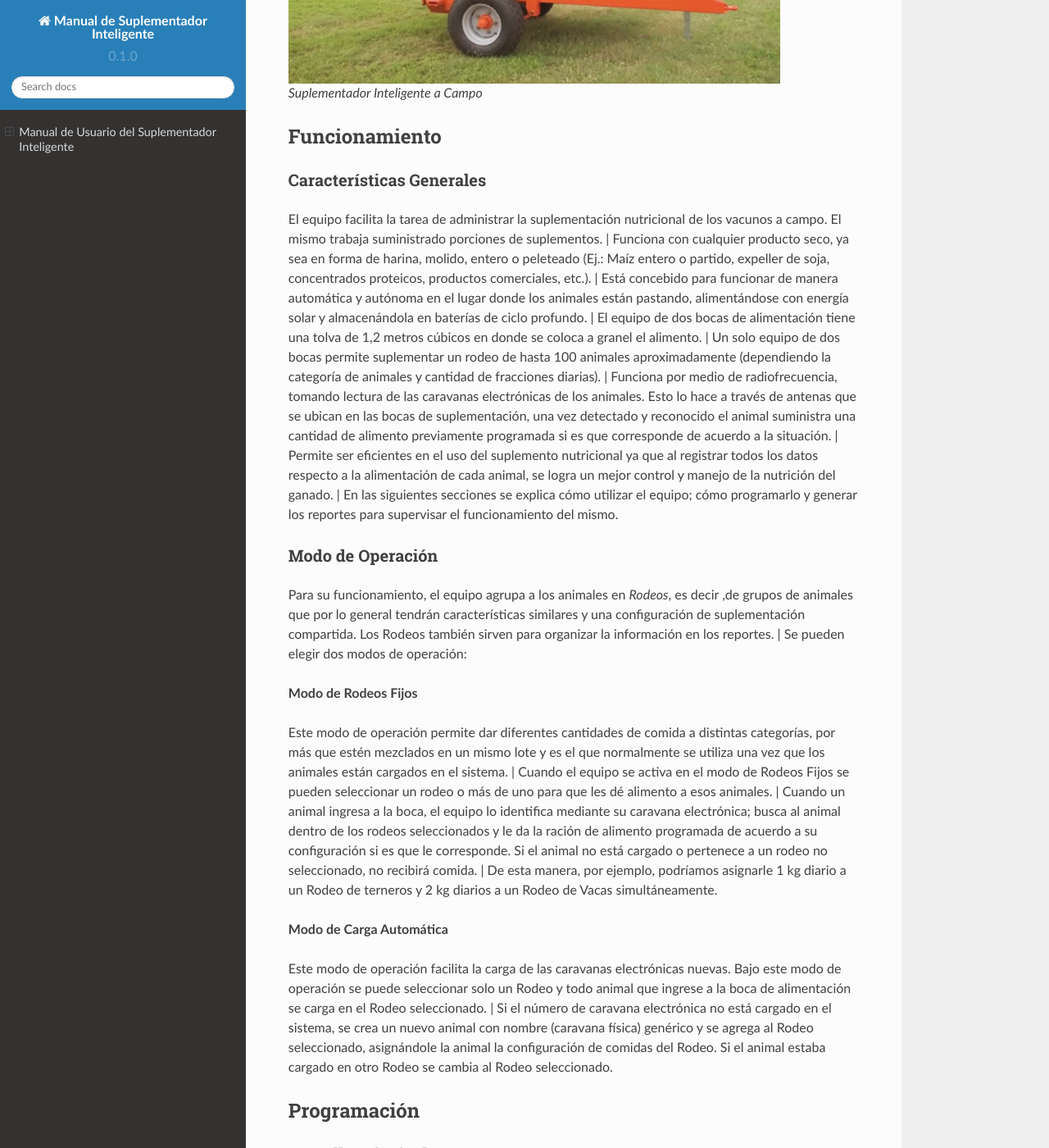
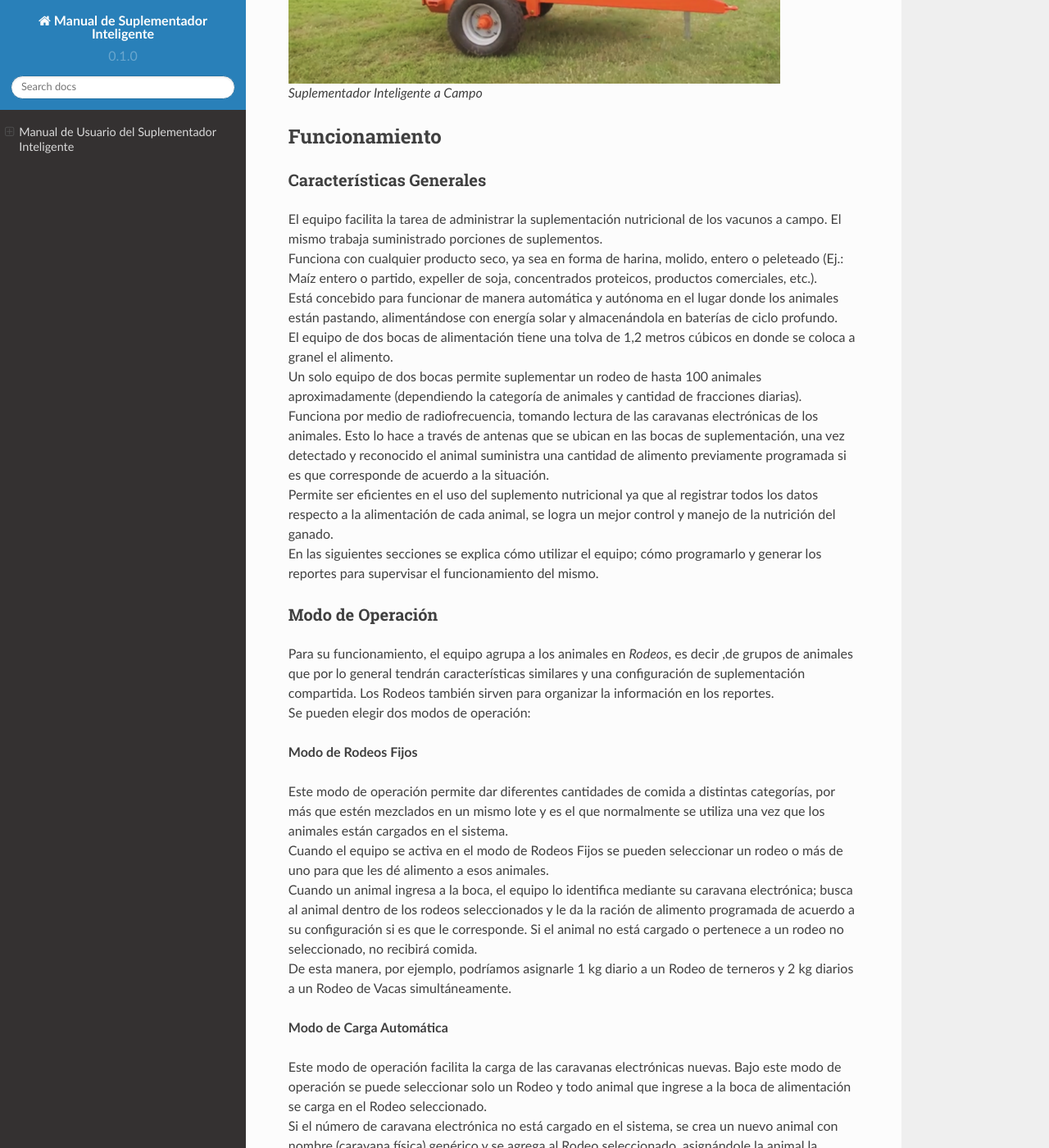
Before and after one commit to joseluperi/Manual-Suplementador, a Sphinx documentation site: the page built from docs/source/index.rst, in a window 1280 px wide and 1400 px high, scrolled down 1433 px. Shown: the whole window at 82% size. Built offline with Sphinx 7.4.7 and the Read the Docs theme 2.0.0, drawn with Linux system fonts in a browser that asks for light colours; some of the changed text lies outside the part shown.

Commit message:
Update index.rst

```diff
--- a/docs/source/index.rst
+++ b/docs/source/index.rst
@@ -48,7 +48,7 @@ Funcionamiento
 Características Generales
 -------------------------
 
-El equipo facilita la tarea de administrar la suplementación nutricional de los vacunos a campo. El mismo trabaja suministrado porciones de suplementos.
+| El equipo facilita la tarea de administrar la suplementación nutricional de los vacunos a campo. El mismo trabaja suministrado porciones de suplementos.
 | Funciona con cualquier producto seco, ya sea en forma de harina, molido, entero o peleteado (Ej.: Maíz entero o partido, expeller de soja,  concentrados proteicos, productos comerciales, etc.).
 | Está concebido para funcionar de manera automática y autónoma en el lugar donde los animales están pastando, alimentándose con energía solar y almacenándola en baterías de ciclo profundo.
 | El equipo de dos bocas de alimentación tiene una tolva de 1,2 metros cúbicos en donde se coloca a granel el alimento.
@@ -60,12 +60,12 @@ El equipo facilita la tarea de administrar la suplementación nutricional de los
 Modo de Operación
 -----------------
 
-Para su funcionamiento, el equipo agrupa a los animales en *Rodeos*, es decir ,de grupos de animales que por lo general tendrán características similares y una configuración de suplementación compartida. Los Rodeos también sirven para organizar la información en los reportes.
+| Para su funcionamiento, el equipo agrupa a los animales en *Rodeos*, es decir ,de grupos de animales que por lo general tendrán características similares y una configuración de suplementación compartida. Los Rodeos también sirven para organizar la información en los reportes.
 | Se pueden elegir dos modos de operación:
 
 **Modo de Rodeos Fijos**
 
-Este modo de operación permite dar diferentes cantidades de comida a distintas categorías, por más que estén mezclados en un mismo lote y es el que normalmente se utiliza una vez que los animales están cargados en el sistema.
+| Este modo de operación permite dar diferentes cantidades de comida a distintas categorías, por más que estén mezclados en un mismo lote y es el que normalmente se utiliza una vez que los animales están cargados en el sistema.
 | Cuando el equipo se activa en el modo de Rodeos Fijos se pueden seleccionar un rodeo o más de uno para que les dé alimento a esos animales.
 | Cuando un animal ingresa a la boca, el equipo lo identifica mediante su caravana electrónica; busca al animal dentro de los rodeos seleccionados y le da la ración de alimento programada de acuerdo a su configuración si es que le corresponde. Si el animal no está cargado o pertenece a un rodeo no seleccionado, no recibirá comida.
 | De esta manera, por ejemplo, podríamos asignarle 1 kg diario a un Rodeo de terneros y 2 kg diarios a un Rodeo de Vacas simultáneamente.
@@ -74,7 +74,7 @@ Este modo de operación permite dar diferentes cantidades de comida a distintas
 **Modo de Carga Automática**
 
 
-Este modo de operación facilita la carga de las caravanas electrónicas nuevas. Bajo este modo de operación se puede seleccionar solo un Rodeo y todo animal que ingrese a la boca de alimentación se carga en el Rodeo seleccionado.
+| Este modo de operación facilita la carga de las caravanas electrónicas nuevas. Bajo este modo de operación se puede seleccionar solo un Rodeo y todo animal que ingrese a la boca de alimentación se carga en el Rodeo seleccionado.
 | Si el número de caravana electrónica no está cargado en el sistema, se crea un nuevo animal con nombre (caravana física) genérico y se agrega al Rodeo seleccionado, asignándole la animal la configuración de comidas del Rodeo. Si el animal estaba cargado en otro Rodeo se cambia al Rodeo seleccionado.
 
 
@@ -142,7 +142,7 @@ Al presionar en los recuadros de texto se despliega un teclado para escribir, al
 
 **Parámetros de Alimentación**
 
-El siguiente paso es definir los parámetros de alimentación del rodeo. Para esto debemos presionar el botón principal **Alimento** y luego en **Asignar**.
+| El siguiente paso es definir los parámetros de alimentación del rodeo. Para esto debemos presionar el botón principal **Alimento** y luego en **Asignar**.
 | Los parámetros de alimentación se pueden definir por rodeo, es decir de manera grupal a todos los animales que lo integran o de manera individual,  es decir parámetros especiales sólo para este animal. Al ingresar a la pantalla de dosificación  aparecerá una lista que contiene los rodeos existentes  resaltados en color *azul* y bajo cada rodeo se muestran los animales que contienen por medio de su caravana física.
 | Si los animales no están remarcados en la lista significa que se guiará por la definición grupal pero si un animal se encuentra resaltado en color *verde*, significa  que tiene asignado parámetros de suplementación individual.
 | El rodeo o animal que ud. seleccione se verá resaltado de color *amarillo*, como en las demás pantallas.
@@ -170,7 +170,7 @@ En la pantalla que se abre se configuran los siguientes parámetros de alimentac
 
 Si configuramos la alimentación con los siguientes parámetros:
 
-Peso diario: 2 kilogramos
+| Peso diario: 2 kilogramos
 | Fraccionar en: 6 fracciones
 | Tiempo mínimo: 50 segundos
 | Tiempo de Robo: 30 segundos
@@ -504,6 +504,7 @@ de carga de las baterías o si un determinado animal no entró en los últimos 2
 
 .. _manejoRemoto:
 
+
 Manejo Remoto del Equipo
 ========================
 
```
Also changed, not shown: other parts of docs/source/index.rst (+2 -2 lines).
